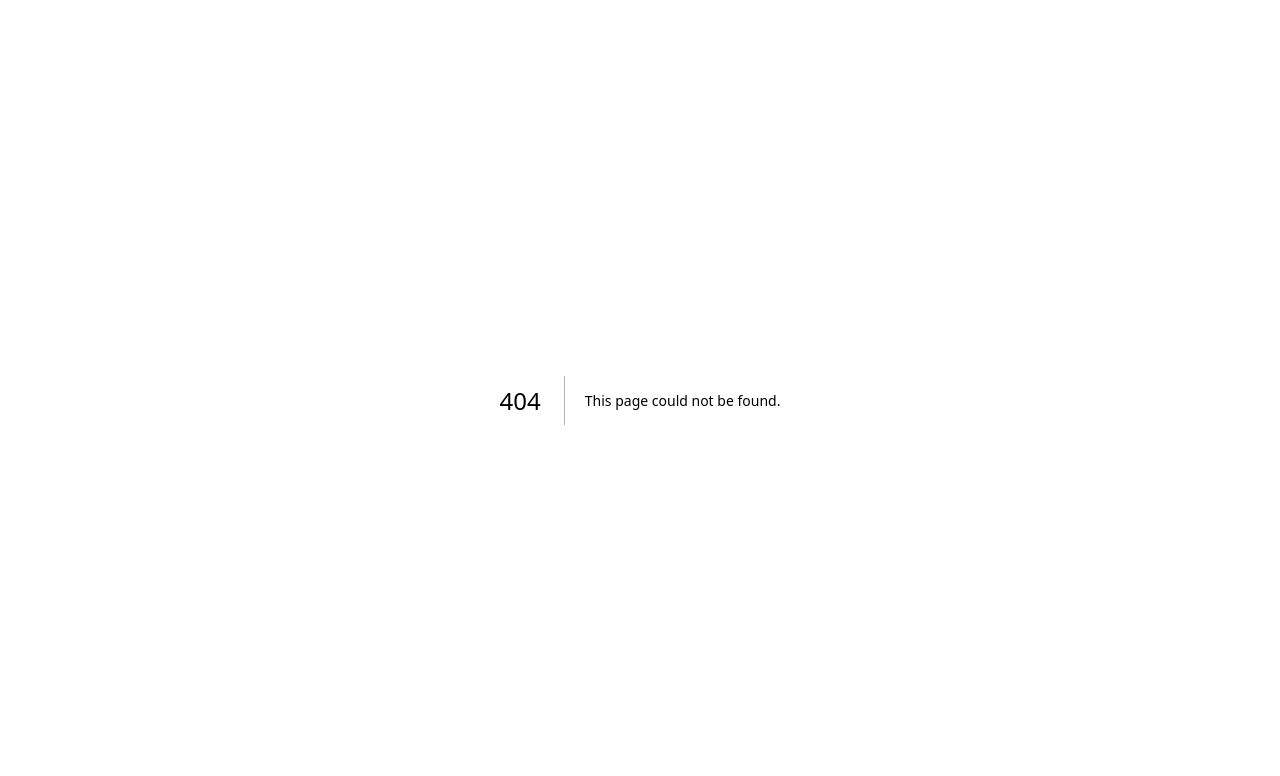
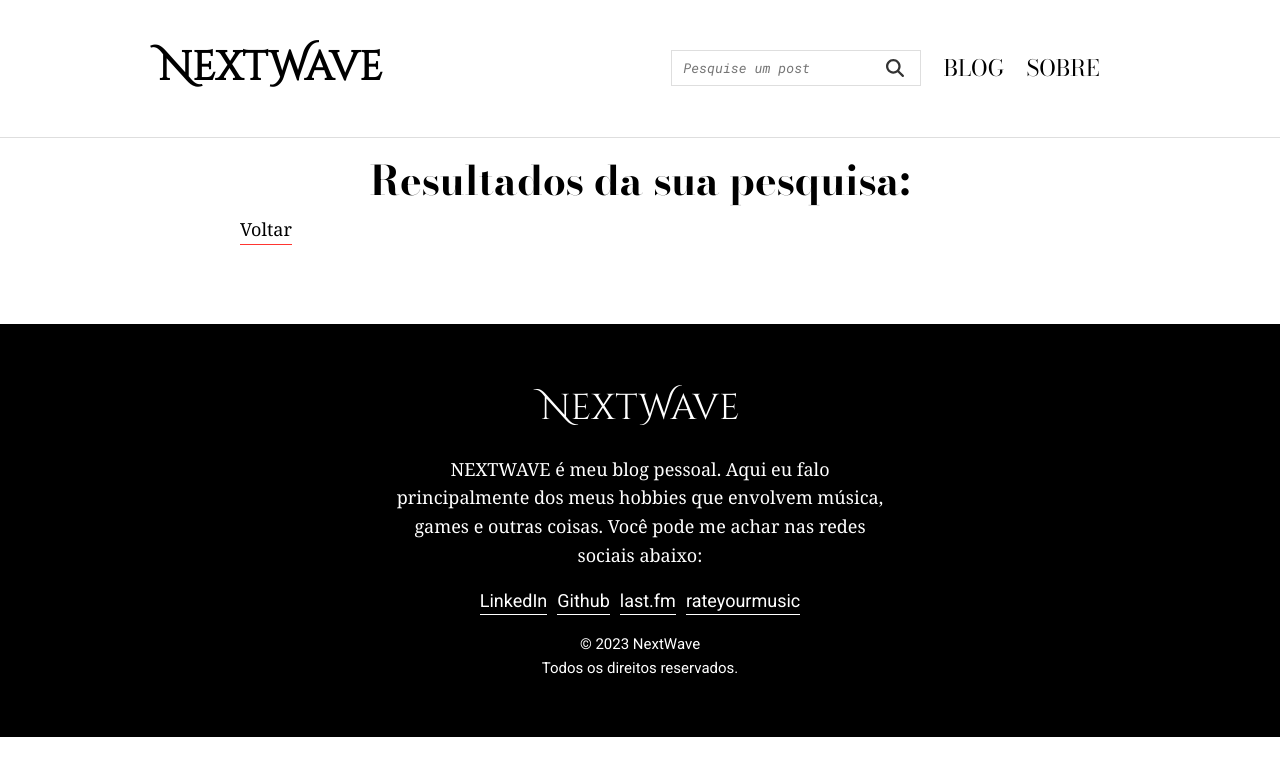
Before and after one commit to xldry/nextwave, a Next.js app: page /search in a window 1280 px wide. Before the commit this address had no page. Shown: the top 776 px of the page. Built offline with nearby package versions, Linux system fonts and the light colour scheme.

Commit message:
new search bar for posts and styling adjustments

```diff
--- a/components/Header/index.js
+++ b/components/Header/index.js
@@ -1,12 +1,21 @@
 import { useState, useEffect } from 'react'
+import { useRouter } from 'next/router';
 import Head from 'next/head';
 import Link from 'next/link';
 import Image from 'next/image';
+import Searchbar from '../Searchbar';
 
 import * as S from './styles'
 
 const MainHeader = () => {
   const [isDrawerOpen, setIsDrawerOpen] = useState(false);
+  const [searchTerm, setSearchTerm] = useState('');
+  const router = useRouter();
+
+  const handleSearch = (searchTerm) => {
+    setSearchTerm(searchTerm);
+    router.push(`/search?term=${encodeURIComponent(searchTerm)}`);
+  };
 
   useEffect(() => {
     function handleResize() {
@@ -32,9 +41,10 @@ const MainHeader = () => {
       <S.Header>
         <S.HeaderContent>
           <Link className="logo" href="/">
-            <h1>NextWave</h1>
+            <span>NextWave</span>
           </Link>
           <S.Menu>
+            <Searchbar onSearch={handleSearch} />
             <Link href="/">Blog</Link>
             <Link href="/sobre">Sobre</Link>
           </S.Menu>
--- a/components/Header/styles.js
+++ b/components/Header/styles.js
@@ -6,10 +6,17 @@ export const Header = styled.header`
   border-style: solid;
   border-color: #DEDEDE;
 
-  h1 {
+  span {
     color: black;
+    font-size: ${rem(36)};
+    font-weight: bold;
     font-family: 'Cinzel Decorative';
     margin: 0;
+    transition: .3s;
+
+    &:hover {
+      color: #ff3530;
+    }
   }
 `
 
@@ -42,6 +49,12 @@ export const Menu = styled.nav`
     text-transform: uppercase;
     font-size: ${rem(20)};
     font-family: 'Bodoni Moda', serif;
+    transition: .3s;
+
+    &:hover {
+      border-bottom: 1px solid #ff3530;
+      color: #ff3530;
+    }
   }
 
 `
--- /dev/null
+++ b/components/Searchbar/index.js
@@ -0,0 +1,32 @@
+import { useState } from 'react';
+import { FontAwesomeIcon } from '@fortawesome/react-fontawesome'
+import { faMagnifyingGlass } from '@fortawesome/free-solid-svg-icons'
+
+import * as S from './styles'
+
+export default function Searchbar({ onSearch }) {
+  const [searchTerm, setSearchTerm] = useState('');
+
+  const handleInputChange = (event) => {
+    setSearchTerm(event.target.value);
+  };
+
+  const handleFormSubmit = (event) => {
+    event.preventDefault();
+    onSearch(searchTerm);
+  };
+
+  return (
+    <S.SearchContainer onSubmit={handleFormSubmit}>
+      <S.Searchbar
+        type="text"
+        placeholder="Pesquise um post"
+        value={searchTerm}
+        onChange={handleInputChange}
+      />
+      <button type="submit">
+        <FontAwesomeIcon icon={faMagnifyingGlass} />
+      </button>
+    </S.SearchContainer>
+  );
+}
--- /dev/null
+++ b/components/Searchbar/styles.js
@@ -0,0 +1,35 @@
+import styled from "styled-components";
+import { rem } from 'polished';
+
+export const SearchContainer = styled.form`
+  margin-right: ${rem(20)};
+  position: relative;
+  display: flex;
+  flex-direction: row;
+  align-items: center;
+
+  button {
+    background: transparent;
+    border: 0;
+    position: absolute;
+    right: ${rem(15)};
+    cursor: pointer;
+
+    svg {
+      height: ${rem(16)};
+      color: #333;
+    }
+  }
+`
+
+export const Searchbar = styled.input`
+  height: 36px;
+  width: 250px;
+  border: 1px solid #DEDEDE;
+  padding-left: ${rem(10)};
+  font-family: 'Roboto', sans-serif;
+  font-size: ${rem(12)};
+  font-style: italic;
+  font-family: 'Roboto Mono', monospace;
+  color: #555;
+`;
--- a/lib/posts.js
+++ b/lib/posts.js
@@ -2,36 +2,29 @@ import fs from 'fs';
 import path from 'path';
 import matter from 'gray-matter';
 import { remark } from 'remark';
-import html from 'remark-html';
 import remarkParse from 'remark-parse'
 import remarkRehype from 'remark-rehype'
 import rehypeRaw from 'rehype-raw'
 import rehypeStringify from 'rehype-stringify'
-import rehypeSanitize from 'rehype-sanitize';
 
 const postsDirectory = path.join(process.cwd(), 'posts');
 
 export function getSortedPostsData() {
-  // Get file names under /posts
   const fileNames = fs.readdirSync(postsDirectory);
   const allPostsData = fileNames.map((fileName) => {
-    // Remove ".md" from file name to get id
     const id = fileName.replace(/\.md$/, '');
 
-    // Read markdown file as string
     const fullPath = path.join(postsDirectory, fileName);
     const fileContents = fs.readFileSync(fullPath, 'utf8');
 
-    // Use gray-matter to parse the post metadata section
     const matterResult = matter(fileContents);
 
-    // Combine the data with the id
     return {
       id,
       ...matterResult.data,
     };
   });
-  // Sort posts by date
+
   return allPostsData.sort((a, b) => {
     if (a.date < b.date) {
       return 1;
@@ -43,20 +36,6 @@ export function getSortedPostsData() {
 
 export function getAllPostIds() {
   const fileNames = fs.readdirSync(postsDirectory);
-
-  // Returns an array that looks like this:
-  // [
-  //   {
-  //     params: {
-  //       id: 'ssg-ssr'
-  //     }
-  //   },
-  //   {
-  //     params: {
-  //       id: 'pre-rendering'
-  //     }
-  //   }
-  // ]
   return fileNames.map((fileName) => {
     return {
       params: {
@@ -69,22 +48,16 @@ export function getAllPostIds() {
 export async function getPostData(id) {
   const fullPath = path.join(postsDirectory, `${id}.md`);
   const fileContents = fs.readFileSync(fullPath, 'utf8');
-
-  // Use gray-matter to parse the post metadata section
   const matterResult = matter(fileContents);
 
-  // Use remark to convert markdown into HTML string
   const processedContent = await remark()
     .use(remarkParse)
     .use(remarkRehype, {allowDangerousHtml: true})
-    .use(rehypeRaw) // *Parse* the raw HTML strings embedded in the tree
-    // .use(rehypeSanitize)
+    .use(rehypeRaw)
     .use(rehypeStringify)
-    // .use(html, {allowDangerousHtml: true})
     .process(matterResult.content);
   const contentHtml = processedContent.toString();
 
-  // Combine the data with the id and contentHtml
   return {
     id,
     contentHtml,
--- a/pages/_document.js
+++ b/pages/_document.js
@@ -6,7 +6,7 @@ export default function Document() {
       <Head>
         <link rel="preconnect" href="https://fonts.googleapis.com" />
         <link rel="preconnect" href="https://fonts.gstatic.com" crossOrigin />
-        <link href="https://fonts.googleapis.com/css2?family=Bodoni+Moda:ital,wght@0,400;0,500;0,600;0,700;0,800;0,900;1,400;1,500;1,600;1,700;1,800;1,900&family=Cinzel+Decorative&family=Noto+Serif:wght@400;700&display=swap&family=Roboto:wght@400;500&display=swap" rel="stylesheet" />
+        <link href="https://fonts.googleapis.com/css2?family=Bodoni+Moda:ital,wght@0,400;0,500;0,600;0,700;0,800;0,900;1,400;1,500;1,600;1,700;1,800;1,900&family=Cinzel+Decorative&family=Noto+Serif:wght@400;700&display=swap&family=Roboto:wght@400;500&display=swap&family=Roboto+Mono:ital,wght@0,300;0,400;1,300;1,400" rel="stylesheet" />
       </Head>
       <body>
         <Main />
--- /dev/null
+++ b/pages/components/SearchResults.js
@@ -0,0 +1,40 @@
+import { useRouter } from 'next/router';
+import { getSortedPostsData } from '../../lib/posts';
+import Link from 'next/link';
+import Image from 'next/image';
+
+import * as S from '../../styles/pages/search.js';
+
+export default function SearchResults({ searchResults }) {
+  const router = useRouter();
+
+  return (
+    <S.SearchResult>
+      <h1>Resultados da sua pesquisa:</h1>
+      <button onClick={() => router.back()}>Voltar</button>
+        {searchResults.map((post) => (
+          <>
+            <div className="all-posts" key={post.id}>
+              <Link className="post-link" href={`/posts/${post.id}`}>
+                <Image
+                  src={post.banner}
+                  height={186}
+                  width={280}
+                />
+                <h3 className="post-title">{post.title}</h3>
+              </Link>
+            </div>
+          </>
+        ))}
+    </S.SearchResult>
+  );
+}
+
+export async function getStaticProps() {
+  const allPostsData = getSortedPostsData();
+  return {
+    props: {
+      allPostsData,
+    },
+  };
+}
--- a/pages/index.js
+++ b/pages/index.js
@@ -1,8 +1,8 @@
 import Head from 'next/head';
+import Link from 'next/link';
+import Image from 'next/image';
 import Layout, { siteTitle } from '../components/layout';
 import { getSortedPostsData } from '../lib/posts';
-import Link from 'next/link';
-import Image from 'next/image';
 
 import * as S from '../styles/pages/home.js'
 
@@ -42,7 +42,7 @@ export default function Home({ allPostsData }) {
       <S.AllPosts>
         <h2>Todos os posts</h2>
         {allPostsData.slice(1).map(({ id, title, banner }) => (
-          <div key={id}>
+          <div className="all-posts" key={id}>
             <Link className="post-link" href={`/posts/${id}`}>
               <Image
                 src={banner}
--- /dev/null
+++ b/pages/search.js
@@ -0,0 +1,31 @@
+import { useRouter } from 'next/router';
+import { getSortedPostsData } from '../lib/posts';
+import SearchResults from './components/SearchResults';
+import Layout, { siteTitle } from '../components/layout';
+
+export default function Search({ allPostsData }) {
+  const router = useRouter();
+  const { term } = router.query;
+
+  let filteredPosts = [];
+  if (term) {
+    filteredPosts = allPostsData.filter((post) =>
+      post.title.toLowerCase().includes(term.toLowerCase())
+    );
+  }
+
+  return (
+    <Layout search>
+      <SearchResults searchResults={filteredPosts} />
+    </Layout>
+  )
+}
+
+export async function getStaticProps() {
+  const allPostsData = getSortedPostsData();
+  return {
+    props: {
+      allPostsData,
+    },
+  };
+}
--- a/styles/globals.css
+++ b/styles/globals.css
@@ -10,6 +10,8 @@ body {
 
 * {
   box-sizing: border-box;
+  margin: 0;
+  padding: 0;
 }
 
 a {
@@ -20,3 +22,57 @@ img {
   max-width: 100%;
   display: block;
 }
+
+h1 {
+  font-family: 'Bodoni Moda';
+  font-size: 3.375rem;
+  text-decoration: none;
+  color: black;
+  text-align: center;
+  line-height: 100%;
+  margin-bottom: 15px;
+}
+
+.all-posts {
+  width: 40%;
+  text-align: center;
+  margin-bottom: 20px;
+}
+
+.all-posts img {
+    margin: 0;
+    margin: 0 auto 15px auto;
+    height: auto;
+}
+
+@media screen and (max-width: 768px) {
+  h1 {
+    font-size: 2.25rem;
+    padding: 0 10px;
+  }
+  .all-posts {
+    width: 70%;
+    margin: 10px auto;
+  }
+}
+
+.post-link {
+  text-decoration: none;
+  display: flex;
+  flex-direction: column;
+  align-items: center;
+}
+
+.post-link:visited {
+  color: black;
+}
+
+.post-title {
+  font-family: 'Roboto', sans-serif;
+  font-size: 1rem;
+  line-height: 1.25rem;
+  text-align: center;
+  color: black;
+  text-decoration: none;
+  font-weight: 500;
+}
--- /dev/null
+++ b/styles/pages/search.js
@@ -0,0 +1,27 @@
+import styled from "styled-components";
+import { rem } from "polished";
+
+export const SearchResult = styled.div`
+  margin-top: ${rem(20)};
+
+  h1 {
+    font-size: ${rem(36)};
+  }
+
+  button {
+    background: transparent;
+    border: 0;
+    border-bottom: 1px solid #ff3530;
+    font-family: 'Noto Serif', serif;
+    font-size: ${rem(16)};
+    padding-bottom: ${rem(3)};
+    color: black;
+    cursor: pointer;
+    margin-bottom: ${rem(20)};
+    transition: .3s;
+
+    &:hover {
+      color: #ff3530;
+    }
+  }
+`
```
Also changed, not shown: styles/pages/home.js (+3 -22 lines).
